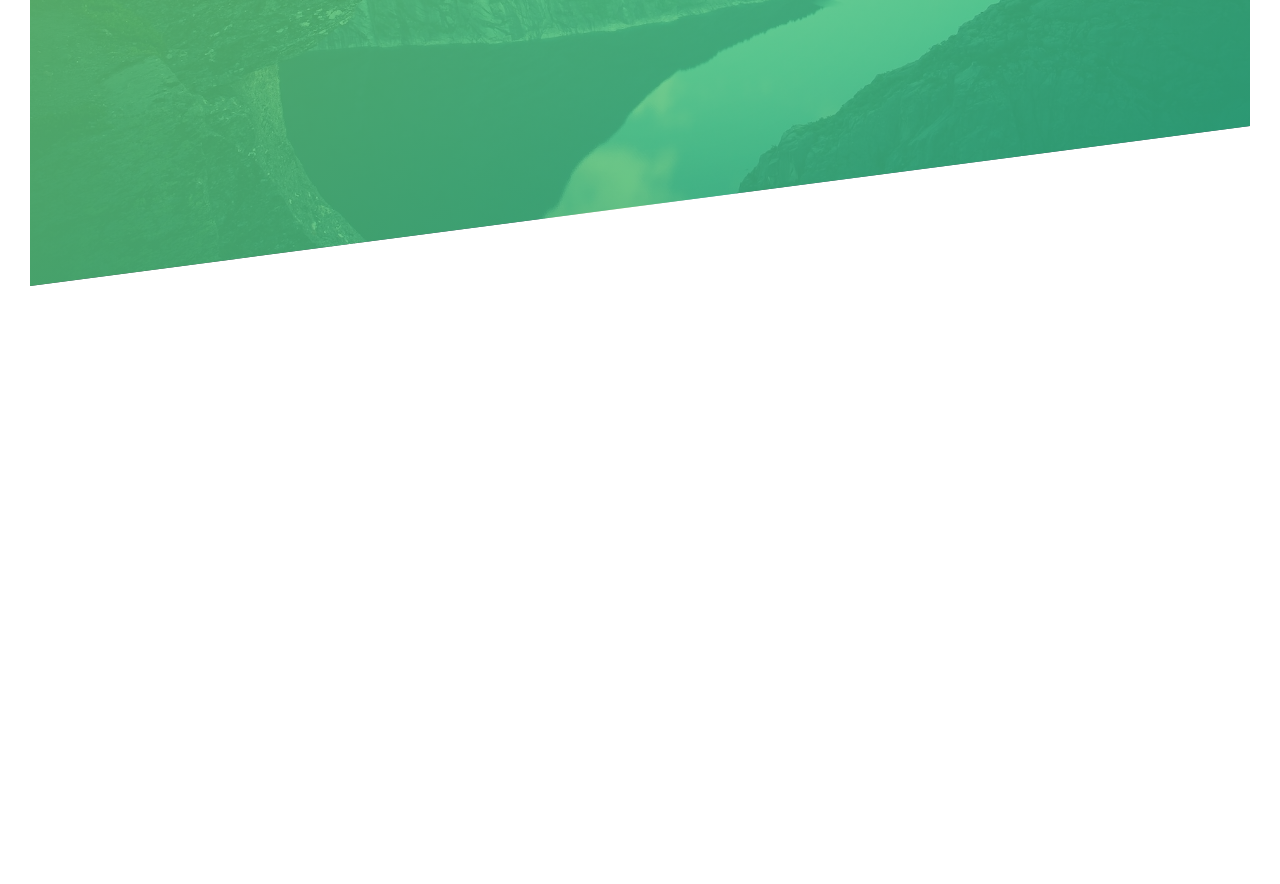
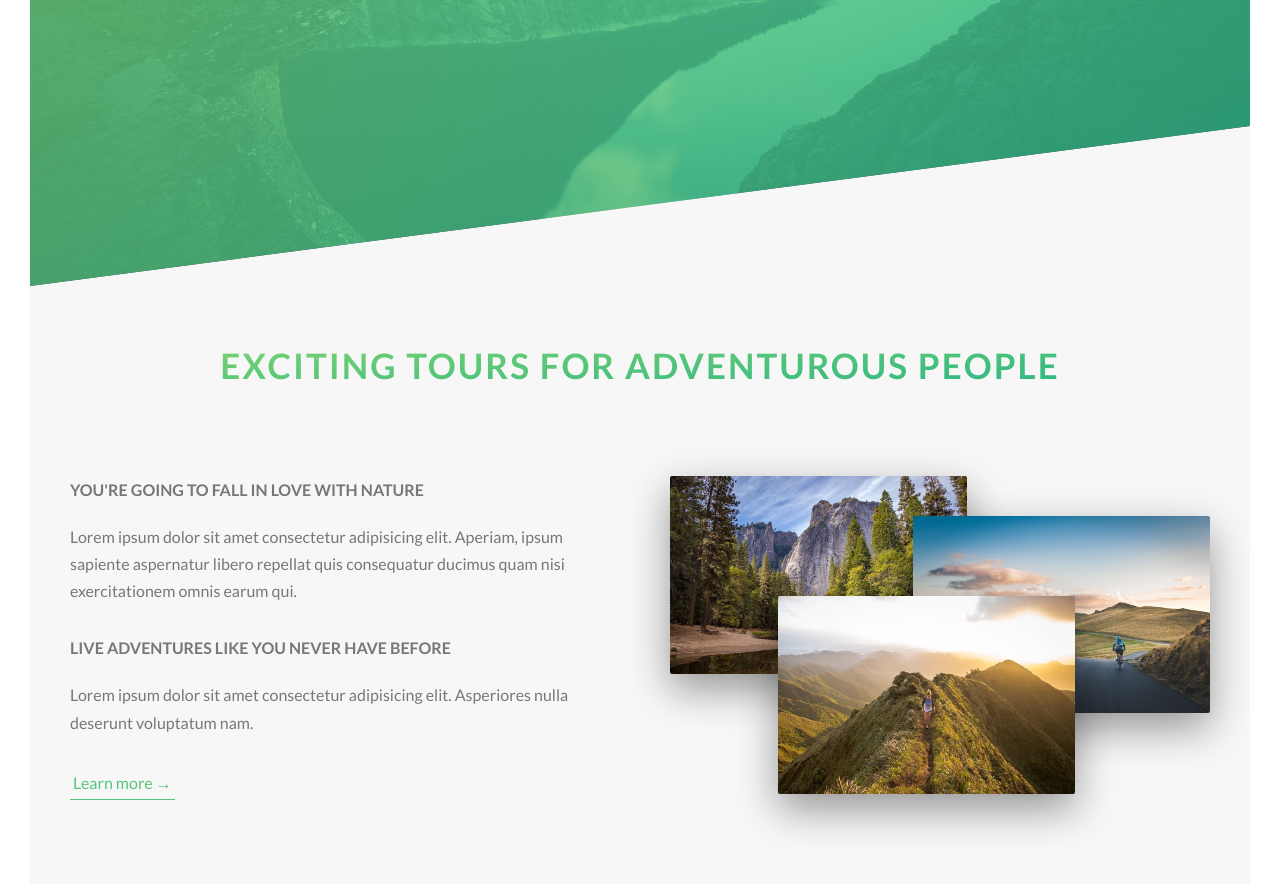
Before and after one commit to TolibovMuxammadamin/natours, a website: page index.html in a window 1280 px wide. Shown: the part 504-1388 px from the top of the page. Before the commit the page ends 820 px from the top, so only its background shows below. Drawn offline with Linux system fonts and the light colour scheme.

Commit message:
section about finished

```diff
--- a/index.html
+++ b/index.html
@@ -28,6 +28,32 @@
       <a href="#" class="btn btn--white btn--animated">Discover our tours</a>
     </div>
   </header>
+
+  <section class="section-about">
+    <div class="u-text-center u-margin-bottom-big">
+      <h2 class="heading-secondary">Exciting tours for adventurous people</h2>
+    </div>
+    <div class="row">
+      <div class="col-1-of-2">
+        <h3 class="heading-tertiary u-margin-bottom-small">You're going to fall in love with nature</h3>
+        <p class="paragraph">Lorem ipsum dolor sit amet consectetur adipisicing elit. Aperiam, ipsum sapiente aspernatur
+          libero repellat quis consequatur ducimus quam nisi exercitationem omnis earum qui.</p>
+        <h3 class="heading-tertiary u-margin-bottom-small">Live adventures like you never have before</h3>
+        <p class="paragraph">
+          Lorem ipsum dolor sit amet consectetur adipisicing elit. Asperiores nulla deserunt voluptatum nam.
+        </p>
+
+        <a href="#" class="btn-text">Learn more &rarr;</a>
+      </div>
+      <div class="col-1-of-2">
+        <div class="composition">
+          <img src="img/nat-1-large.jpg" alt="Photo 1" class="composition__photo composition__photo--1">
+          <img src="img/nat-2-large.jpg" alt="Photo 2" class="composition__photo composition__photo--2">
+          <img src="img/nat-3-large.jpg" alt="Photo 3" class="composition__photo composition__photo--3">
+        </div>
+      </div>
+    </div>
+  </section>
 
   <!-- <div class="grid-test">
     <div class="row">
--- a/sass/abstracts/_variables.scss
+++ b/sass/abstracts/_variables.scss
@@ -1,11 +1,14 @@
 $color-primary: #55c57a;
 $color-primary-light: #7ed56f;
 $color-primary-dark: #28b485;
+
+$color-grey-light: #f7f7f7;
 
 $color-white: #fff;
 $color-black: #000;
 $color-grey-dark: #777;
 
+$default-font-size: 1.6rem;
 
 $grid-width: 114rem;
 $gutter-vertical: 8rem;
--- a/sass/base/_base.scss
+++ b/sass/base/_base.scss
@@ -12,3 +12,8 @@ html {
 body {
   padding: 3rem;
 }
+
+::selection {
+  background-color: $color-primary;
+  color: $color-white;
+}
--- a/sass/base/_typography.scss
+++ b/sass/base/_typography.scss
@@ -26,3 +26,35 @@ body {
     animation: moveInLeft 1s ease-out;
   }
 }
+
+.heading-secondary {
+  font-size: 3.5rem;
+  text-transform: uppercase;
+  font-weight: 700;
+  background-image: linear-gradient(to right bottom, $color-primary-light, $color-primary-dark);
+  -webkit-background-clip: text;
+  background-clip: text;
+  color: transparent;
+  letter-spacing: .2rem;
+  display: inline-block;
+  transition: all .2s;
+
+  &:hover {
+    text-shadow: .5rem 1rem 2rem rgba($color-black, 0.2);
+    transform: skew(15deg, 2deg) scale(1.1);
+  }
+}
+
+.heading-tertiary {
+  font-size: $default-font-size;
+  font-weight: 700;
+  text-transform: uppercase;
+}
+
+.paragraph {
+  font-size: $default-font-size;
+
+  &:not(:last-child) {
+    margin-bottom: 3rem;
+  }
+}
--- a/sass/base/_utilities.scss
+++ b/sass/base/_utilities.scss
@@ -0,0 +1,5 @@
+.u-text-center { text-align: center; }
+
+.u-margin-bottom-big { margin-bottom: 8rem; }
+.u-margin-bottom-medium { margin-bottom: 4rem; }
+.u-margin-bottom-small { margin-bottom: 2rem; }
--- a/sass/components/_buttons.scss
+++ b/sass/components/_buttons.scss
@@ -5,7 +5,7 @@
     padding: 1.5rem 4rem;
     border-radius: 10rem;
     text-decoration: none;
-    font-size: 1.6rem;
+    font-size: $default-font-size;
     text-transform: uppercase;
     position: relative;
     transition: all 0.2s;
@@ -51,3 +51,28 @@
     animation: moveInBottom .5s ease-out 0.75s 1 normal backwards;
   }
 }
+
+.btn-text {
+  &:link,
+  &:visited {
+    font-size: $default-font-size;
+    color: $color-primary;
+    display: inline-block;
+    text-decoration: none;
+    border-bottom: 1px solid $color-primary;
+    padding: 3px;
+    transition: all .2s;
+  }
+
+  &:hover {
+    box-shadow: 0 1rem 2rem rgba($color-black, .15);
+    background-color: $color-primary;
+    color: $color-white;
+    transform: translateY(-3px);
+  }
+
+  &:active {
+    box-shadow: 0 .5rem 1rem rgba($color-black, .15);
+    transform: translateY(-1px);
+  }
+}
--- /dev/null
+++ b/sass/components/_composition.scss
@@ -0,0 +1,39 @@
+.composition {
+  position: relative;
+
+  &__photo {
+    width: 55%;
+    box-shadow: 0 1.5rem 4rem rgba($color-black, .4);
+    border-radius: 2px;
+    outline-offset: 2rem;
+    position: absolute;
+
+    transition: all .3s;
+
+    &--1 {
+      left: 0;
+      top: -2rem;
+    }
+
+    &--2 {
+      right: 0;
+      top: 2rem;
+    }
+
+    &--3 {
+      left: 20%;
+      top: 10rem;
+    }
+
+    &:hover {
+      z-index: 1;
+      outline: 1.5rem solid $color-primary;
+      box-shadow: 0 2.5rem 4rem rgba($color-black, .5);
+      transform: scale(1.05) translateY(-0.5rem);
+    }
+  }
+
+  &:hover &__photo:not(:hover) {
+    transform: scale(.95) ;
+  }
+}
--- a/sass/layout/_grid.scss
+++ b/sass/layout/_grid.scss
@@ -1,5 +1,6 @@
 .row {
   max-width: $grid-width;
+  margin: 0 auto;
   display: flex;
   align-items: baseline;
   flex-wrap: wrap;
--- a/sass/main.scss
+++ b/sass/main.scss
@@ -5,8 +5,12 @@
 @import "base/animations";
 @import "base/base";
 @import "base/typography";
+@import "base/utilities";
 
 @import "components/buttons";
+@import "components/composition";
 
 @import "layout/header";
 @import "layout/grid";
+
+@import "pages/home";
--- /dev/null
+++ b/sass/pages/_home.scss
@@ -0,0 +1,5 @@
+.section-about {
+  background-color: $color-grey-light;
+  padding: 25rem 0;
+  margin-top: -25vh;
+}
```
Also changed, not shown: css/style.css, sass/page/_home.scss (deleted).
